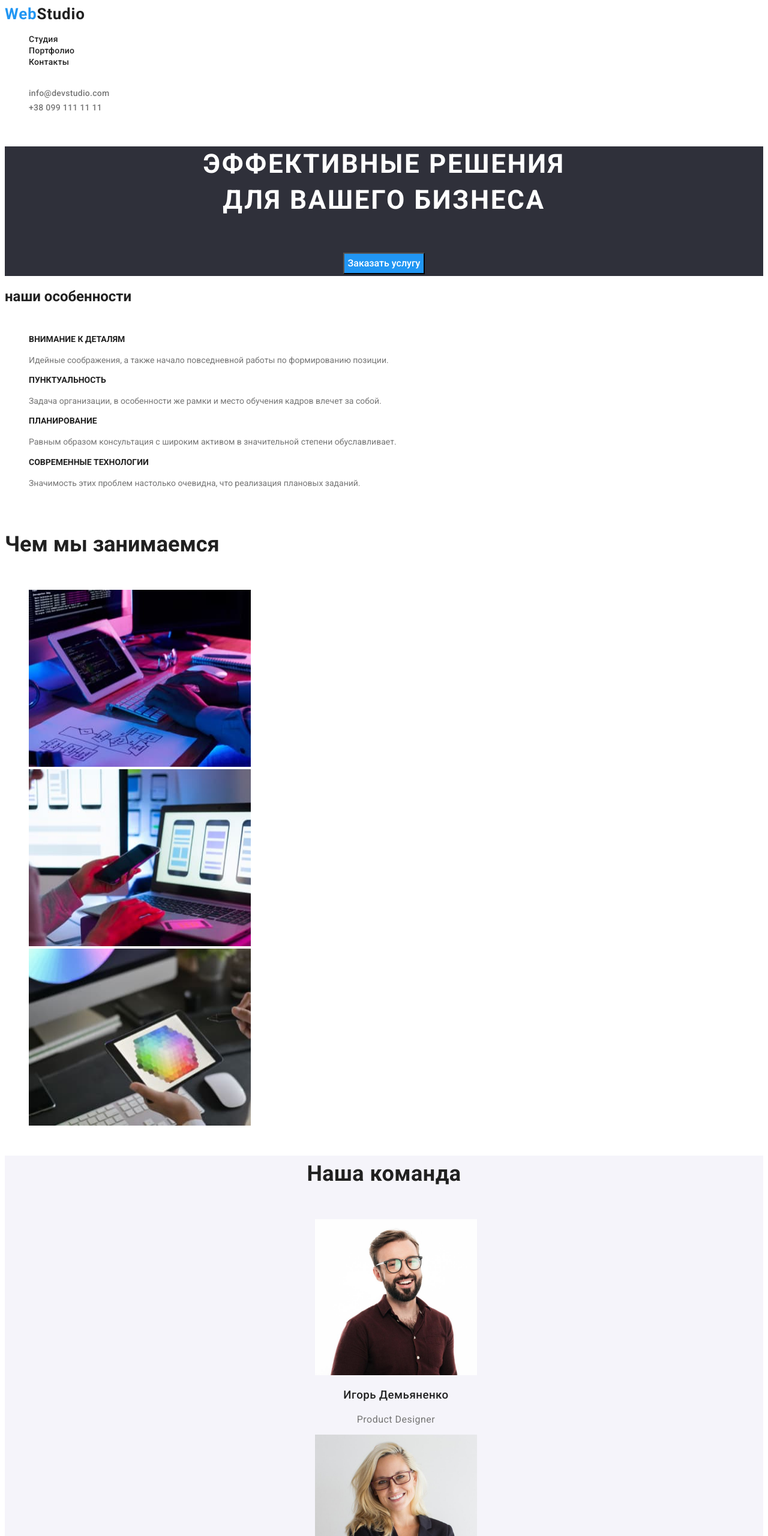
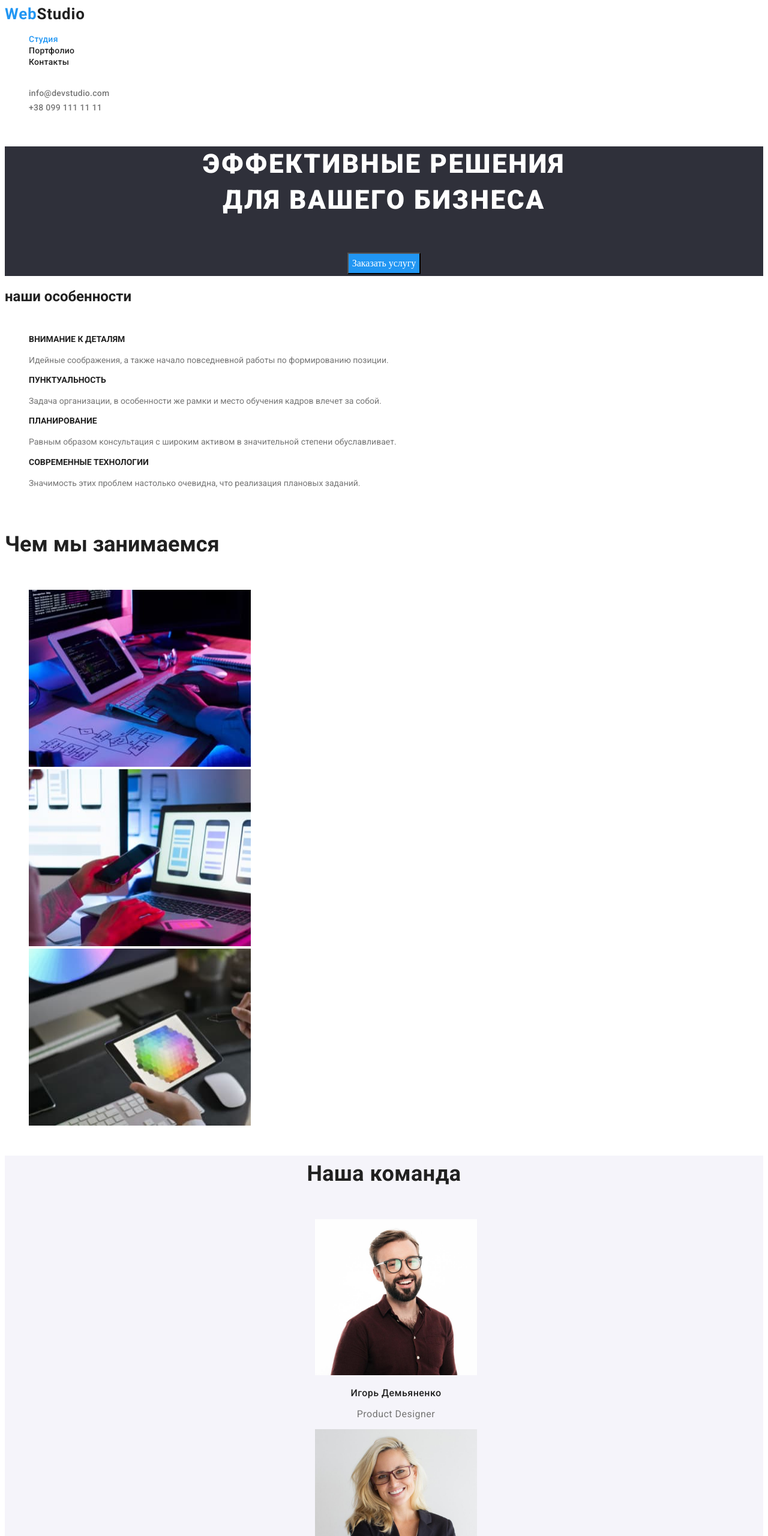
Before and after one commit to ivan-petlya/goit-markup-hw-02, a plain HTML site: page index.html in a window 1280 px wide. Shown: the top 2560 px of the page at 60% size. Drawn offline with Linux system fonts and the light colour scheme.

Commit message:
замечания по дз_14/05/22
добавляет подсветку текущей страницы
жирность 900 для h1
подчеркивание в кнопке
шрифт в кнопке на inherit
цвет ссылок контактов в футере rgba_***0.6
убран лишний абзац в portfolio.html

```diff
--- a/CSS/slyles.css
+++ b/CSS/slyles.css
@@ -48,13 +48,15 @@ body {
   letter-spacing: 0.02em;
   text-decoration: none;
 }
-.navigate a:focus {
+.navigate a:focus,
+.navigate a:hover {
   color: var(--accent-color);
 }
-.navigate a:hover {
+
+.navigate .active {
   color: var(--accent-color);
-  text-decoration: underline;
 }
+
 /* контакты хедер */
 .contact a {
   color: var(--primary-text-color);
@@ -72,7 +74,7 @@ body {
   color: var(--accent-color);
 }
 .button {
-  font-family: "Roboto";
+  font-family: "inherit";
   color: var(--title-text-color);
   background-color: var(--first-bg-color);
   font-weight: 500;
@@ -83,7 +85,6 @@ body {
 .button:hover {
   color: var(--first-bg-color);
   background-color: var(--accent-color);
-  text-decoration: underline;
 }
 .button:focus {
   background-color: var(--accent-color);
@@ -109,21 +110,26 @@ body {
   font-weight: 400;
   font-size: 14px;
 }
+.footer .contact a {
+  font-weight: 400;
+  color: var(--contact-text-color);
+}
 .address {
   font-style: normal;
   line-height: 1.7;
 }
 /* первая страница */
-.section-main,
-.section-main > h1 {
+.section-main {
   background-color: var(--secondary-bg-color);
   color: var(--white-text-color);
   font-size: 44px;
   line-height: 1.36;
+  font-weight: 900;
   letter-spacing: 0.06em;
   text-transform: uppercase;
   text-align: center;
 }
+
 .section-main button {
   color: var(--white-text-color);
   background-color: var(--accent-color);
@@ -148,10 +154,12 @@ body {
   font-size: 36px;
   line-height: 1.67;
 }
-.section-team {
+.section-team,
+.section-team h3 {
   color: var(--title-text-color);
   background-color: var(--first-bg-color);
   font-size: 16px;
+  font-weight: 400;
   line-height: 1.2;
   letter-spacing: 0.03em;
   text-align: center;
--- a/index.html
+++ b/index.html
@@ -25,7 +25,7 @@
       </a>
       <nav>
         <ul class="navigate list">
-          <li><a href="./index.html">Студия</a></li>
+          <li><a href="./index.html" class="active">Студия</a></li>
           <li><a href="./portfolio.html">Портфолио</a></li>
           <li><a href="#contacts">Контакты</a></li>
         </ul>
@@ -38,7 +38,7 @@
     <main>
       <!--block with button-->
       <section class="section-main">
-        <h1>
+        <h1 class="section-main">
           Эффективные решения <br />
           для вашего бизнеса
         </h1>
```
Also changed, not shown: portfolio.html (+1 -2 lines).
